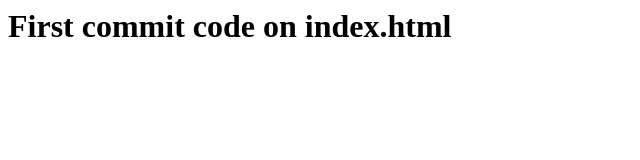
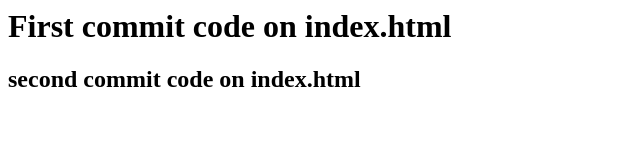
Before and after one commit to Ayukjo/Project1, a plain HTML site: page index.html in a window 1280 px wide. Shown: the whole page, without its empty margins (0-640 px from the left). Drawn offline with Linux system fonts and the light colour scheme.

Commit message:
Update index.html

```diff
--- a/index.html
+++ b/index.html
@@ -1 +1,2 @@
 <h1>First commit code on index.html</h1>
+<h2> second commit code on index.html</h2>
```
